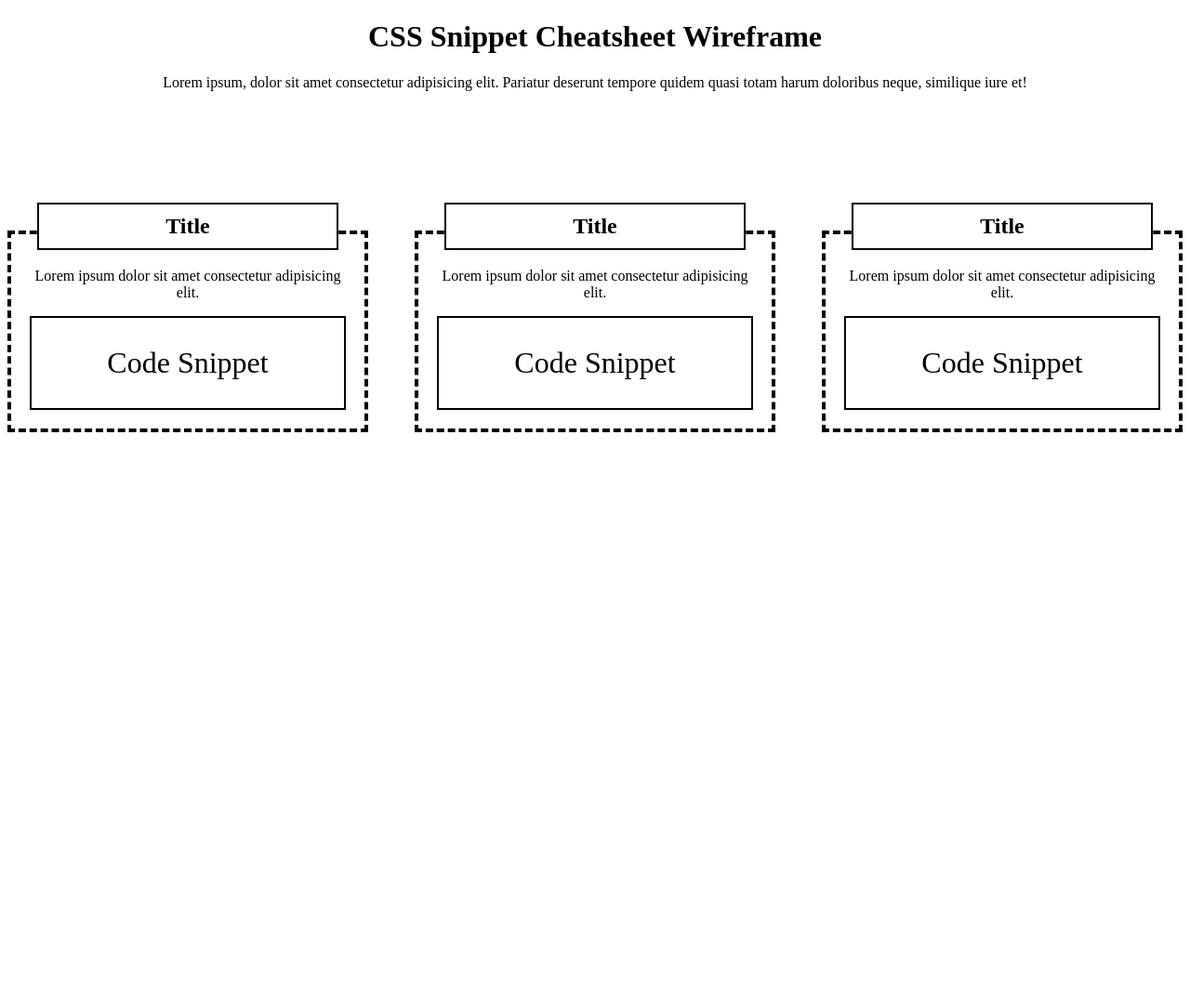
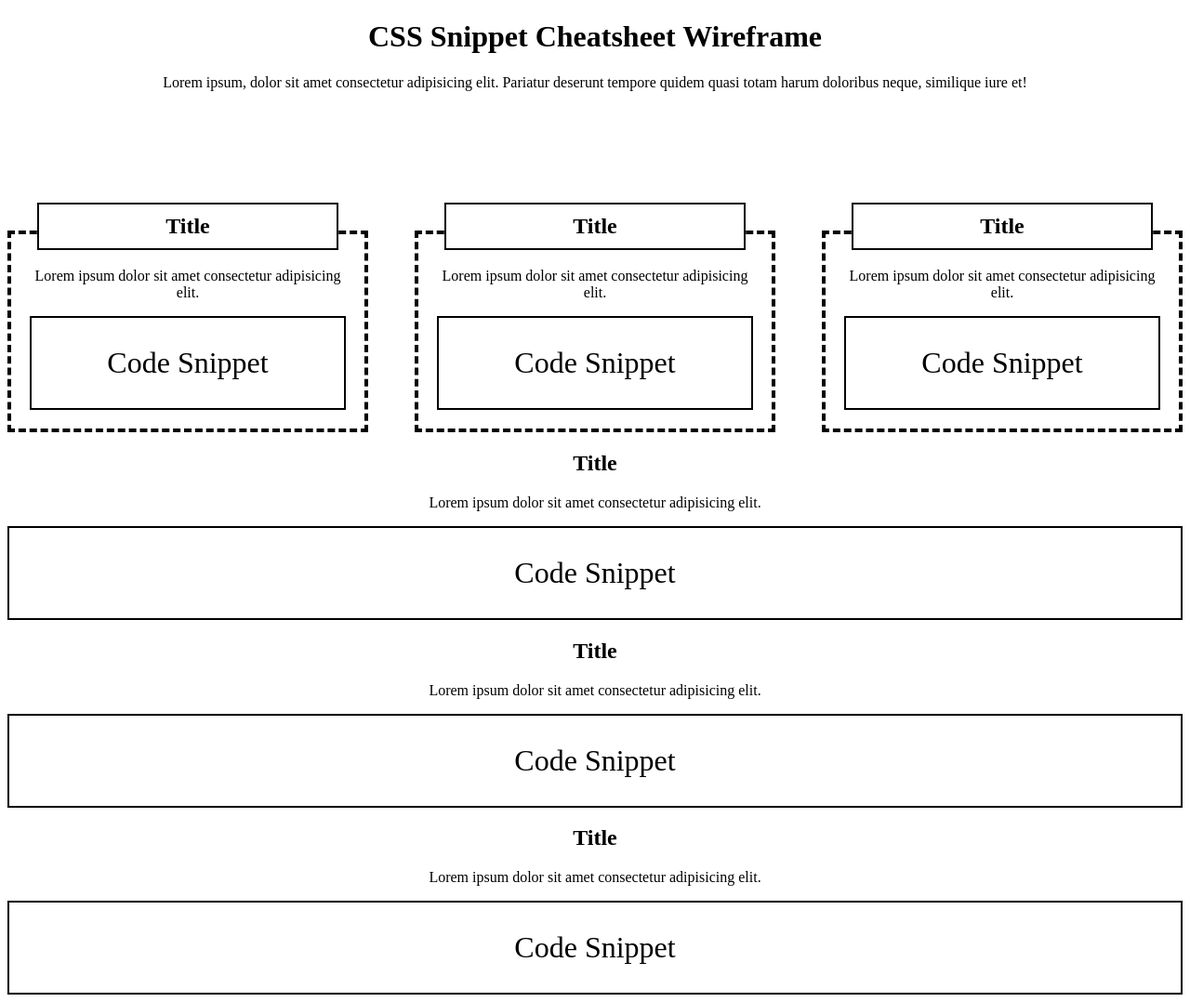
Before and after one commit to GiancarloMorera/css-cheat-sheet, a plain HTML site: page index.html in a window 1280 px wide. Shown: the whole page at 93% size. Before the commit the page ends 800 px from the top, so only its background shows below. Drawn offline with Linux system fonts and the light colour scheme.

Commit message:
added more html

```diff
--- a/index.html
+++ b/index.html
@@ -4,7 +4,7 @@
     <meta charset="UTF-8" />
     <meta name="viewport" content="width=device-width, initial-scale=1.0" />
     <title>Document</title>
-    <link rel="stylesheet" href="styles.css">
+    <link rel="stylesheet" href="styles.css" />
   </head>
   <body>
     <header>
@@ -55,9 +55,41 @@
     </section>
 
     <section class="bottom-cards">
-      <div class="bottom-card"></div>
-      <div class="bottom-card"></div>
-      <div class="bottom-card"></div>
+      <div class="bottom-card">
+        <div class="bottom-card">
+          <h2 class="bottom-card-title">Title</h2>
+          <div class="bottom-card-inner">
+            <p class="bottom-card-description">
+              Lorem ipsum dolor sit amet consectetur adipisicing elit.
+            </p>
+            <div class="code-snippet">Code Snippet</div>
+          </div>
+        </div>
+      </div>
+
+      <div class="bottom-card">
+        <div class="bottom-card">
+          <h2 class="bottom-card-title">Title</h2>
+          <div class="bottom-card-inner">
+            <p class="bottom-card-description">
+              Lorem ipsum dolor sit amet consectetur adipisicing elit.
+            </p>
+            <div class="code-snippet">Code Snippet</div>
+          </div>
+        </div>
+      </div>
+
+      <div class="bottom-card">
+        <div class="bottom-card">
+          <h2 class="bottom-card-title">Title</h2>
+          <div class="bottom-card-inner">
+            <p class="bottom-card-description">
+              Lorem ipsum dolor sit amet consectetur adipisicing elit.
+            </p>
+            <div class="code-snippet">Code Snippet</div>
+          </div>
+        </div>
+      </div>
     </section>
 
     <footer></footer>
```
Also changed, not shown: 28-Stu_Mini-Project/Images/01-app-desktop.png (added), 28-Stu_Mini-Project/Images/02-app-tablet.png (added), 28-Stu_Mini-Project/Images/03-app-mobile.png (added), 1 other file.
